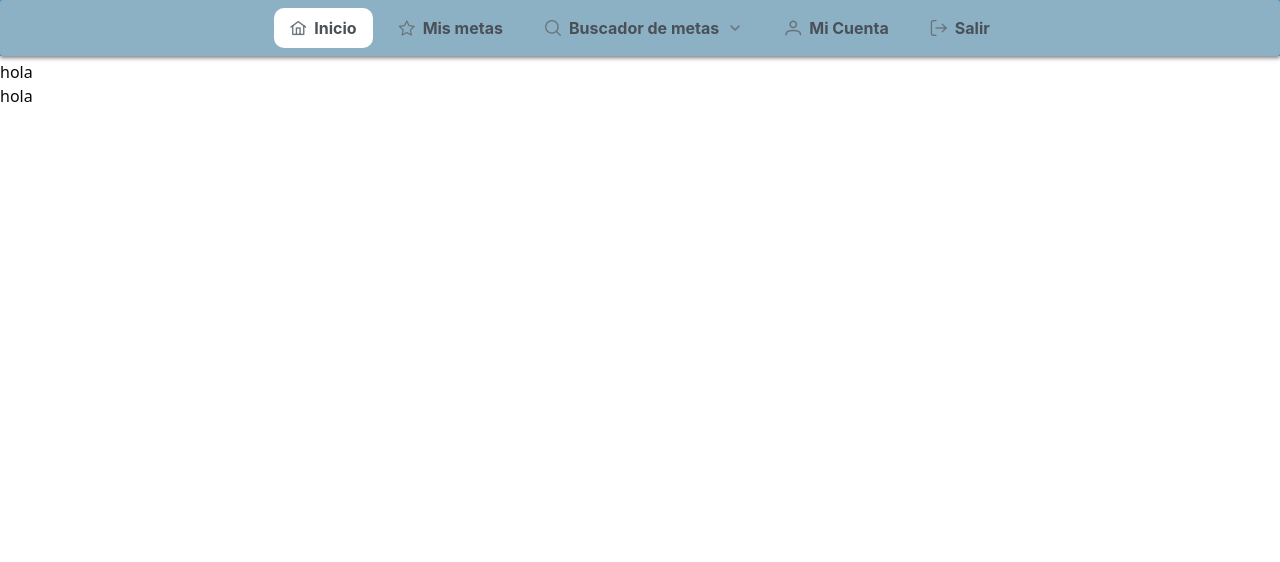
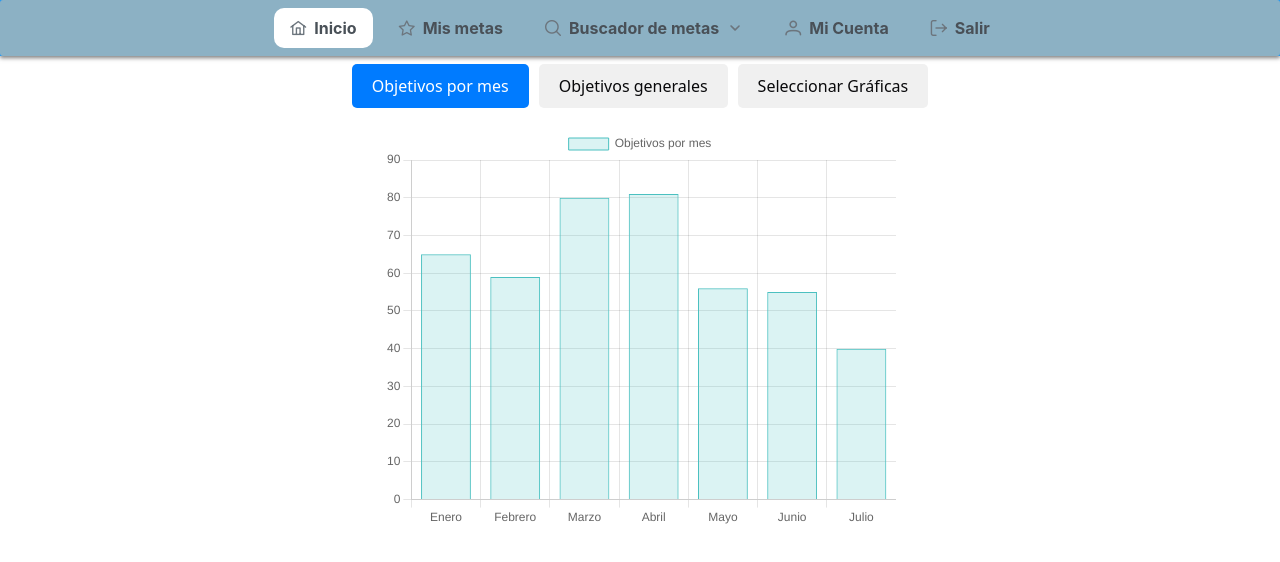
Before and after one commit to brianpardogaona/Sistema_de_Gestion_Personal, a React (Vite) app in the folder frontend/: page /inicio in a window 1280 px wide. Shown: the top 562 px of the page. Built offline with nearby package versions, Linux system fonts and the light colour scheme.

Commit message:
Graficas incluidas sin datos correctos

```diff
--- a/frontend/package.json
+++ b/frontend/package.json
@@ -13,6 +13,7 @@
     "@radix-ui/react-icons": "^1.3.1",
     "@radix-ui/react-slot": "^1.1.0",
     "bootstrap": "^5.3.3",
+    "chart.js": "^4.4.7",
     "class-variance-authority": "^0.7.0",
     "clsx": "^2.1.1",
     "lightweight-charts": "^4.2.3",
--- a/frontend/src/pages/Inicio.jsx
+++ b/frontend/src/pages/Inicio.jsx
@@ -4,6 +4,8 @@ import NavBar from "../components/navBar/NavBar";
 import "primereact/resources/themes/saga-blue/theme.css";
 import "primereact/resources/primereact.min.css";
 import "primeicons/primeicons.css";
+import "../styles/general.css"
+import "../styles/inicio.css"
 
 // Components
 import Grafica from "./Inicio_Components/Grafica";
@@ -12,8 +14,11 @@ function Inicio() {
   return (
     <>
       <NavBar />
-      <div style={{ paddingTop: "60px" }}>
-        <Grafica />
+      <div className="page-content">
+        <div className="chart-space">
+          <Grafica />
+        </div>
+
       </div>
     </>
   );
--- a/frontend/src/pages/Inicio_Components/Grafica.jsx
+++ b/frontend/src/pages/Inicio_Components/Grafica.jsx
@@ -1,15 +1,168 @@
-import React from "react";
-import { createChart } from 'lightweight-charts';
+import React, { useEffect, useRef, useState } from "react";
+import { Chart } from "chart.js/auto";
+
+import "../../styles/chart.css";
 
 function Grafica() {
+  const [activeTab, setActiveTab] = useState("bar");
+  const [selectedCharts, setSelectedCharts] = useState([]);
+  const chartRef = useRef(null);
+  const chartInstance = useRef(null);
+  const doughnutCharts = useRef({});
 
+  const barChartData = {
+    labels: ["Enero", "Febrero", "Marzo", "Abril", "Mayo", "Junio", "Julio"],
+    datasets: [
+      {
+        label: "Objetivos por mes",
+        data: [65, 59, 80, 81, 56, 55, 40],
+        backgroundColor: "rgba(75, 192, 192, 0.2)",
+        borderColor: "rgb(75, 192, 192)",
+        borderWidth: 1,
+      },
+    ],
+  };
 
- return(
-    <>
-      <h1>hola</h1>
-      <p>hola</p>
-    </>
- );
+  const generalChartData = {
+    labels: ["Objetivos sin completar","Objetivos completados"],
+    datasets: [
+      {
+        label: "Objetivos generales",
+        data: [120, 150],
+        backgroundColor: ["rgba(255, 99, 132, 0.2)", "rgba(54, 162, 235, 0.2)"],
+        borderColor: "rgb(255, 159, 64)",
+        borderWidth: 1,
+      },
+    ],
+  };
+
+  const doughnutDataSets = {
+    Ventas: [30, 70],
+    Clientes: [50, 50],
+    Ingresos: [80, 20],
+    Gastos: [40, 60],
+    Beneficios: [60, 40],
+    Pérdidas: [45, 55],
+    Costos: [70, 30],
+  };
+
+  const additionalCharts = Object.keys(doughnutDataSets);
+
+  useEffect(() => {
+    if (activeTab !== "select" && chartRef.current) {
+      if (chartInstance.current) {
+        chartInstance.current.destroy();
+      }
+
+      const ctx = chartRef.current.getContext("2d");
+      chartInstance.current = new Chart(ctx, {
+        type: activeTab,
+        data: activeTab === "bar" ? barChartData : generalChartData,
+        options: {
+          responsive: true,
+          maintainAspectRatio: false,
+        },
+      });
+    }
+
+    return () => {
+      if (chartInstance.current) {
+        chartInstance.current.destroy();
+      }
+    };
+  }, [activeTab]);
+
+  useEffect(() => {
+    selectedCharts.forEach((chart, index) => {
+      const canvas = document.getElementById(`chart-${index}`);
+      if (canvas) {
+        if (doughnutCharts.current[index]) {
+          doughnutCharts.current[index].destroy();
+        }
+        const ctx = canvas.getContext("2d");
+        doughnutCharts.current[index] = new Chart(ctx, {
+          type: "doughnut",
+          data: {
+            labels: ["Completados", "Pendientes"],
+            datasets: [
+              {
+                label: chart,
+                data: doughnutDataSets[chart],
+                backgroundColor: ["rgba(54, 162, 235, 0.2)", "rgba(255, 99, 132, 0.2)"],
+                borderColor: ["rgb(54, 162, 235)", "rgb(255, 99, 132)"],
+                borderWidth: 1,
+              },
+            ],
+          },
+          options: {
+            responsive: true,
+            maintainAspectRatio: false,
+          },
+        });
+      }
+    });
+
+    return () => {
+      selectedCharts.forEach((_, index) => {
+        if (doughnutCharts.current[index]) {
+          doughnutCharts.current[index].destroy();
+        }
+      });
+    };
+  }, [selectedCharts]);
+
+  const toggleChart = (chart) => {
+    setSelectedCharts((prev) => {
+      if (prev.includes(chart)) {
+        return prev.filter((c) => c !== chart);
+      } else if (prev.length < 4) {
+        return [...prev, chart];
+      }
+      return prev;
+    });
+  };
+
+  return (
+    <div className="chart-container" style={{ display: "flex", flexDirection: "column", alignItems: "center" }}>
+      <div className="chart-tabs" style={{ marginBottom: "20px" }}>
+        <button onClick={() => setActiveTab("bar")} className={activeTab === "bar" ? "active" : ""}>Objetivos por mes</button>
+        <button onClick={() => setActiveTab("doughnut")} className={activeTab === "doughnut" ? "active" : ""}>Objetivos generales</button>
+        <button onClick={() => setActiveTab("select")} className={activeTab === "select" ? "active" : ""}>Seleccionar Gráficas</button>
+      </div>
+
+      {activeTab === "select" ? (
+        <div style={{ display: "flex", flexDirection: "column", alignItems: "center" }}>
+          <div>
+            {additionalCharts.map((chart) => (
+              <label key={chart} style={{ marginRight: "10px" }}>
+                <input
+                  type="checkbox"
+                  checked={selectedCharts.includes(chart)}
+                  onChange={() => toggleChart(chart)}
+                  disabled={!selectedCharts.includes(chart) && selectedCharts.length >= 4}
+                />
+                {chart}
+              </label>
+            ))}
+          </div>
+          {selectedCharts.length > 0 && (
+            <div className="chart-grid" style={{ display: "grid", gridTemplateColumns: "repeat(2, 1fr)", gap: "10px", marginTop: "20px" }}>
+              {selectedCharts.map((chart, index) => (
+                <div key={index} style={{ width: "300px", height: "300px", textAlign: "center" }}>
+                  <p><strong>{chart}</strong></p>
+                  <canvas id={`chart-${index}`} />
+                </div>
+              ))}
+            </div>
+          )}
+        </div>
+      ) : (
+        <div className="chart-space" style={{ width: "50%", height: "400px" }}>
+          <canvas ref={chartRef}></canvas>
+        </div>
+      )}
+    </div>
+  );
 }
 
 export default Grafica;
--- /dev/null
+++ b/frontend/src/pages/Inicio_Components/Grafica.old.jsx
@@ -0,0 +1,58 @@
+import React, { useEffect, useRef } from "react";
+import { createChart } from "lightweight-charts";
+
+function Grafica() {
+  const chartContainerRef = useRef(null);
+
+  useEffect(() => {
+    if (!chartContainerRef.current) return;
+
+    // Crear el gráfico dentro del div referenciado
+    const chart = createChart(chartContainerRef.current, {
+      width: 600, // Ajusta según sea necesario
+      height: 300,
+      layout: {
+        textColor: "black",
+        background: { type: "solid", color: "white" },
+      },
+    });
+
+    // Crear una serie de área
+    const areaSeries = chart.addAreaSeries({
+      lineColor: "#2962FF",
+      topColor: "#2962FF",
+      bottomColor: "rgba(41, 98, 255, 0.28)",
+    });
+
+    // Datos de la gráfica
+    const data = [
+      { time: 1642425322, value: 0 },
+      { time: 1642511722, value: 8 },
+      { time: 1642598122, value: 10 },
+      { time: 1642684522, value: 20 },
+      { time: 1642770922, value: 3 },
+      { time: 1642857322, value: 43 },
+      { time: 1642943722, value: 41 },
+      { time: 1643030122, value: 43 },
+      { time: 1643116522, value: 56 },
+      { time: 1643202922, value: 46 },
+    ];
+
+    areaSeries.setData(data);
+
+    chart.timeScale().fitContent();
+
+    return () => {
+      chart.remove();
+    };
+  }, []);
+
+  return (
+    <div>
+      <h1>Gráfica</h1>
+      <div ref={chartContainerRef} />
+    </div>
+  );
+}
+
+export default Grafica;
--- /dev/null
+++ b/frontend/src/styles/chart.css
@@ -0,0 +1,36 @@
+.chart-space{
+
+  height: 50vh;
+}
+
+.chart-container {
+  display: flex;
+  flex-direction: column;
+  align-items: center;
+  justify-content: center;
+}
+
+.chart-tabs {
+  display: flex;
+  gap: 10px;
+  margin-bottom: 20px;
+}
+
+.chart-tabs button {
+  padding: 10px 20px;
+  font-size: 16px;
+  border: none;
+  cursor: pointer;
+  background-color: #f0f0f0;
+  border-radius: 5px;
+  transition: background-color 0.3s ease;
+}
+
+.chart-tabs button:hover {
+  background-color: #ddd;
+}
+
+.chart-tabs .active {
+  background-color: #007bff;
+  color: white;
+}
--- /dev/null
+++ b/frontend/src/styles/general.css
@@ -0,0 +1,5 @@
+.page-content{
+  margin-top: 5%;
+  margin-right: 10%;
+  margin-left: 10%;
+}
```
Also changed, not shown: 2 other files (tests, documents, lock files or other folders).
